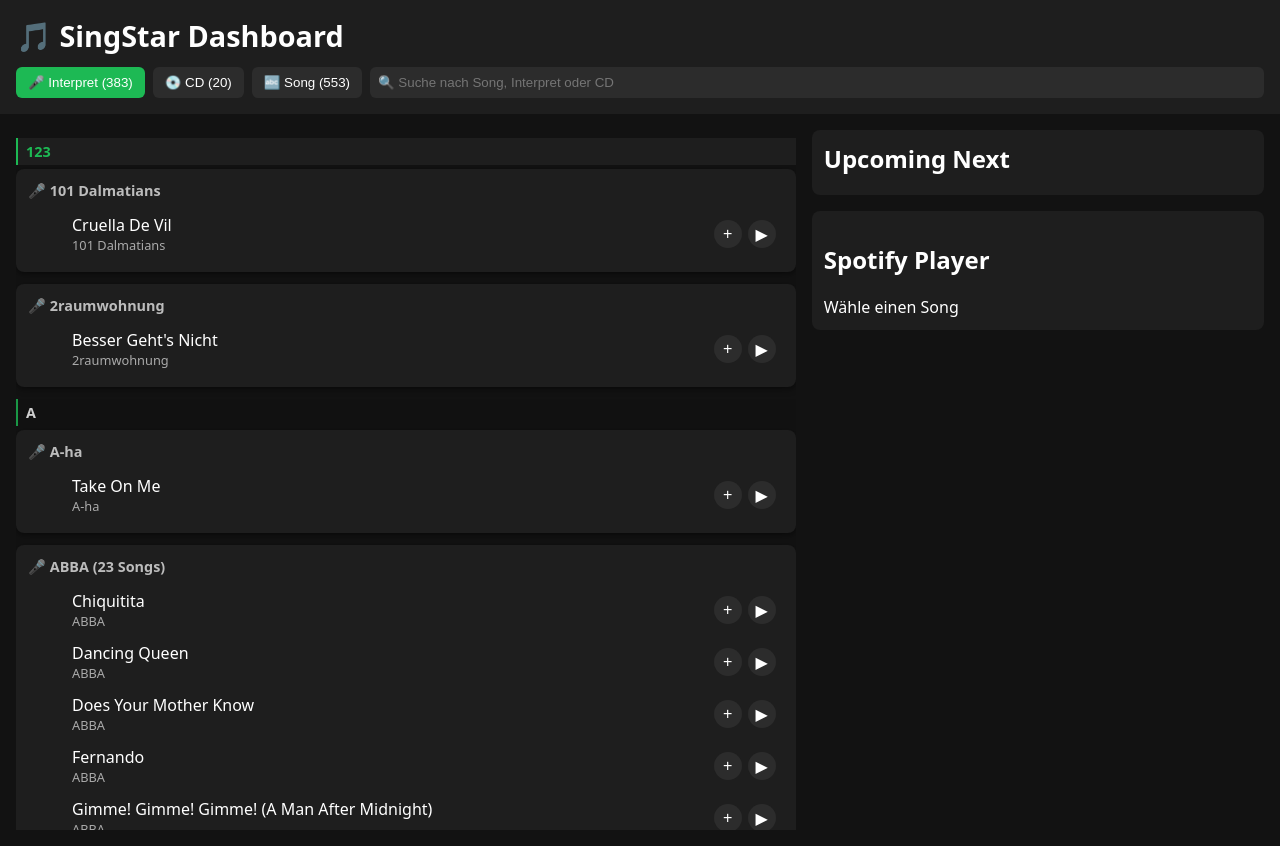
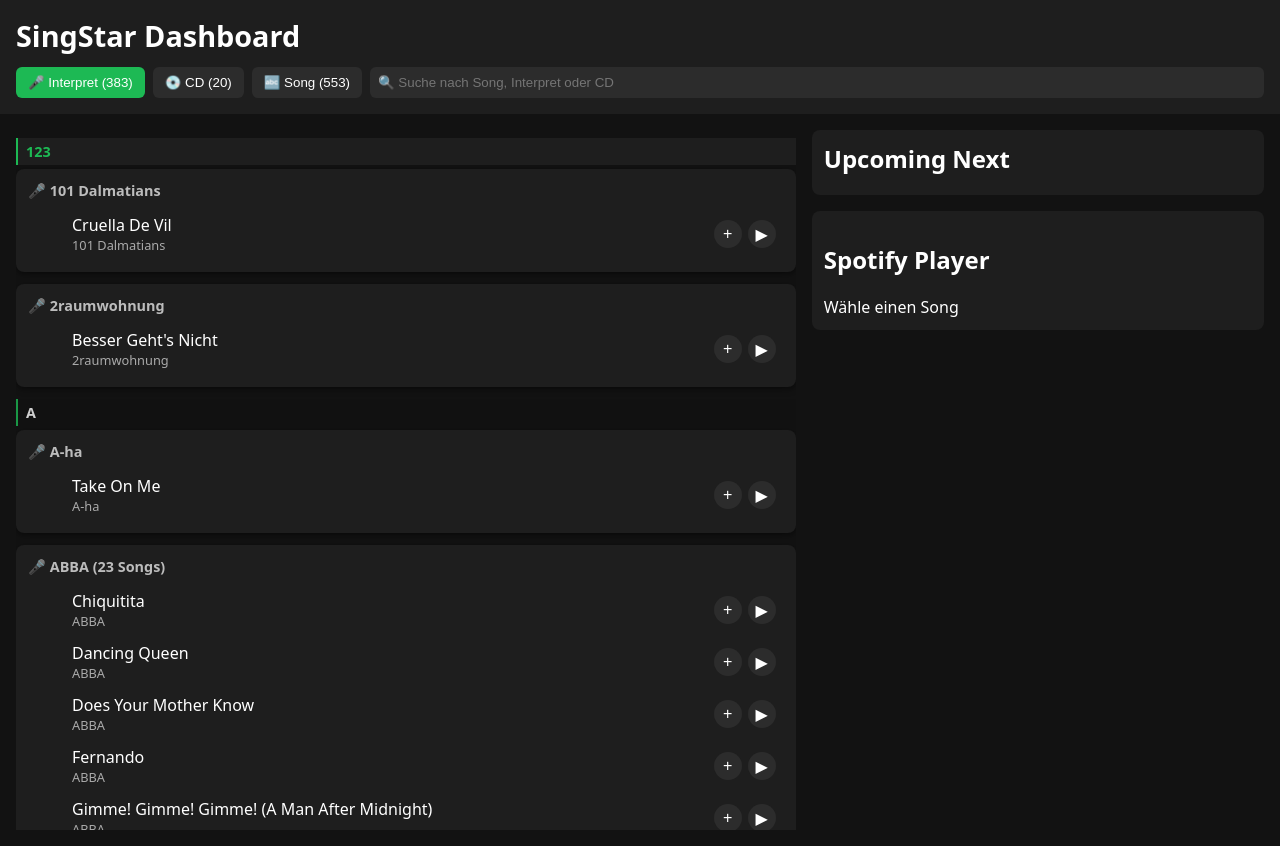
Before and after one commit to Luttersoftware/Singstar-PS2-German-Database, a plain HTML site: page index.html in a window 1280 px wide. Drawn offline with Linux system fonts and the light colour scheme.

Commit message:
Update index.html

```diff
--- a/index.html
+++ b/index.html
@@ -3,13 +3,13 @@
 <head>
 <meta charset="UTF-8">
 <meta name="viewport" content="width=device-width, initial-scale=1.0">
-<title>🎵 SingStar Dashboard</title>
+<title> SingStar Dashboard</title>
 <link rel="stylesheet" href="style.css">
 </head>
 <body>
 
 <header>
-  <h1>🎵 SingStar Dashboard</h1>
+  <h1> SingStar Dashboard</h1>
   <div class="controls">
     <button id="btn-interpret" class="active" onclick="setModus('interpret')">🎤 Interpret</button>
     <button id="btn-cd" onclick="setModus('cd')">💿 CD</button>
```
